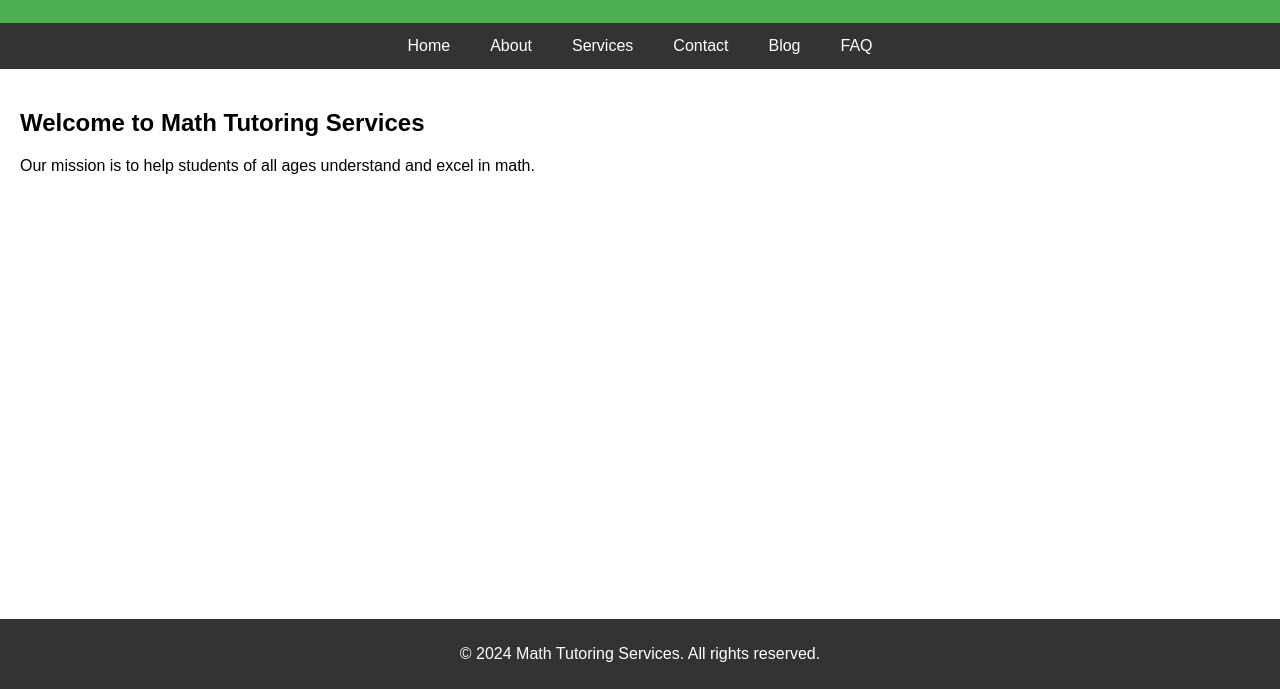
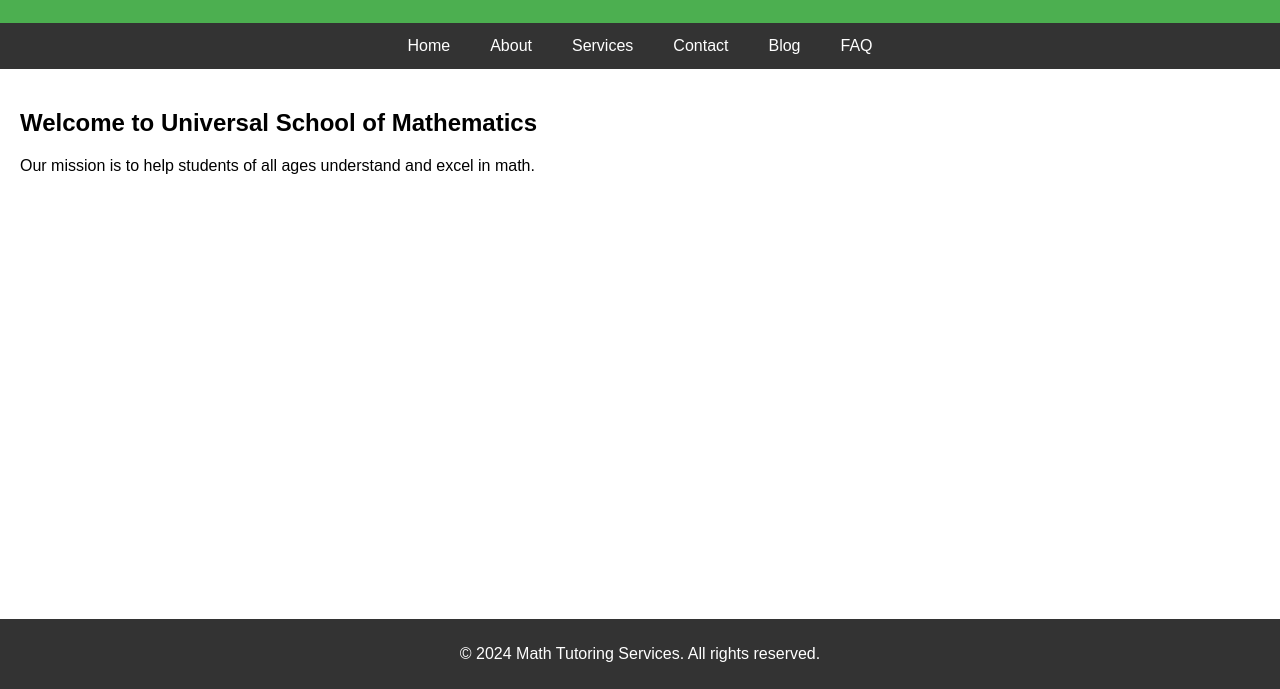
Before and after one commit to soylemezom/usmathematics, a plain HTML site: page index.html in a window 1280 px wide. Shown: the part 111-800 px from the top of the page. Drawn offline with Linux system fonts and the light colour scheme.

Commit message:
Update index.html

```diff
--- a/index.html
+++ b/index.html
@@ -20,7 +20,7 @@
         <a href="faq.html">FAQ</a>
     </nav>
     <div class="container">
-        <h2>Welcome to Math Tutoring Services</h2>
+        <h2>Welcome to Universal School of Mathematics</h2>
         <p>Our mission is to help students of all ages understand and excel in math.</p>
     </div>
     <footer>
```
